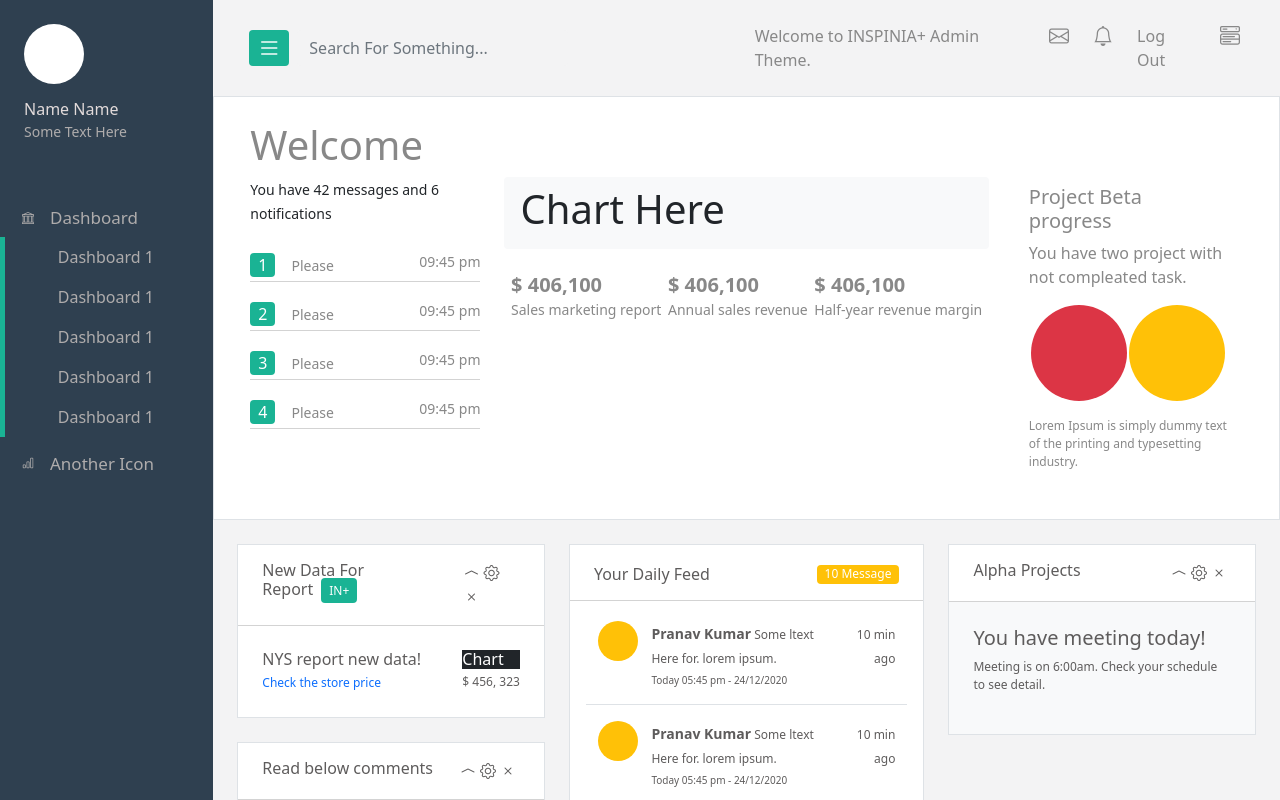
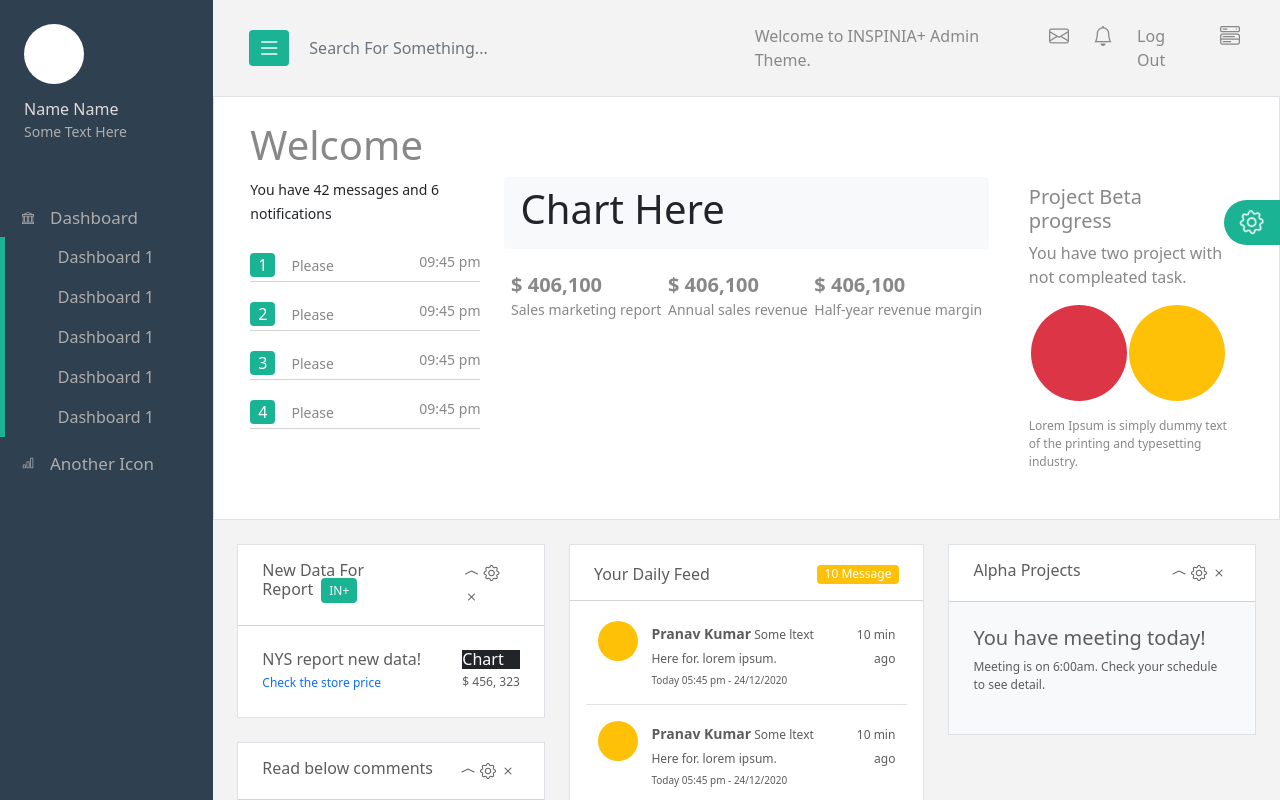
Before and after one commit to praispranav/admindashboard, a Next.js app: page /dashboard in a window 1280 px wide. Shown: the top 800 px of the page. Built offline with nearby package versions, Linux system fonts and the light colour scheme.

Commit message:
added roatting setting button

```diff
--- a/pages/dashboard/index.js
+++ b/pages/dashboard/index.js
@@ -87,9 +87,23 @@ const appoint = [
   { text: "Please", time: "09:45 pm" },
 ];
 
+function SettingButton() {
+  return (
+    <>
+      <a>
+        <div className="position-fixed icon-bg px-3 py-2 text-white border-custom">
+          <h4 className="m-0 p-0 rotate">
+            <i class="bi bi-gear"></i>
+          </h4>
+        </div>
+      </a>
+    </>
+  );
+}
 export default function AdminDashboard() {
   return (
     <div>
+      <SettingButton />
       <div className="row m-0 p-0">
         <div className="col-2 bg-nav p-0 m-0 d-none d-sm-block">
           <SideNav />
--- a/styles/custom.css
+++ b/styles/custom.css
@@ -1,75 +1,99 @@
-.bg-content{
+.bg-content {
   background: #f3f3f4;
 }
-.bg-nav{
-    background: #2F4050 !important;
+.bg-nav {
+  background: #2f4050 !important;
 }
 
-.icon-bg{
-    background: #1AB394;
+.icon-bg {
+  background: #1ab394;
 }
 
-.text-grey{
+.text-grey {
   color: #888888 !important;
 }
-.extra-small{
+.extra-small {
   font-size: 12px;
 }
-.text-grey-dark{
+.text-grey-dark {
   color: #5e5c5c;
 }
 
-.text-green{
-    color: #1AB394;
+.text-green {
+  color: #1ab394;
 }
-a{
+a {
   text-decoration: none;
 }
-.extra-small-small{
+.extra-small-small {
   font-size: 10px !important;
 }
 
-.text-light-white{
+.text-light-white {
   color: rgb(226, 218, 218);
 }
-.text-light-black{
-    color:rgb(175, 172, 172);
+.text-light-black {
+  color: rgb(175, 172, 172);
 }
 
-.accordion-button:active{
+.accordion-button:active {
   border: none;
 }
-.accordion-button:focus{
+.accordion-button:focus {
   border: none;
 }
-button{
+button {
   border: none;
 }
-.normal-text{
+.normal-text {
   font-size: 17px;
 }
-.nav-border{
-    border-left: 5px solid #1AB394;
+.nav-border {
+  border-left: 5px solid #1ab394;
 }
-.custom-btn{
+.custom-btn {
   width: 100%;
   text-align: left;
   /* background: !important; */
 }
-.custom-btn:hover{
+.custom-btn:hover {
   background: #283744 !important;
   transition: 0.6s;
 }
-.padding-34em{
+.padding-34em {
   padding-left: 3.3em;
 }
-.p-custom{
+.p-custom {
   padding-top: 1.5rem;
   padding-left: 0 !important;
   padding-right: 0 !important;
 }
+
+.rotate {
+  animation-name: rotateinfinte;
+  animation-timing-function: linear;
+  animation-duration: 2s;
+  animation-iteration-count: infinite;
+  transform: rotateZ(0deg);
+}
+@keyframes rotateinfinte {
+  from {
+    transform: rotateZ(0deg);
+  }
+  to {
+    transform: rotateZ(360deg);
+  }
+}
+
+.border-custom {
+  top: 200px;
+  border-top-left-radius: 30px;
+  border-bottom-left-radius: 30px;
+  right: 0px;
+}
+
 @media screen and (max-width: 600px) {
-    .p-custom{
+  .p-custom {
     padding-left: 1.5rem !important;
     padding-right: 1.5rem !important;
     padding-top: 1rem !important;
```
Lines whose indentation alone changed are shown as unchanged.
